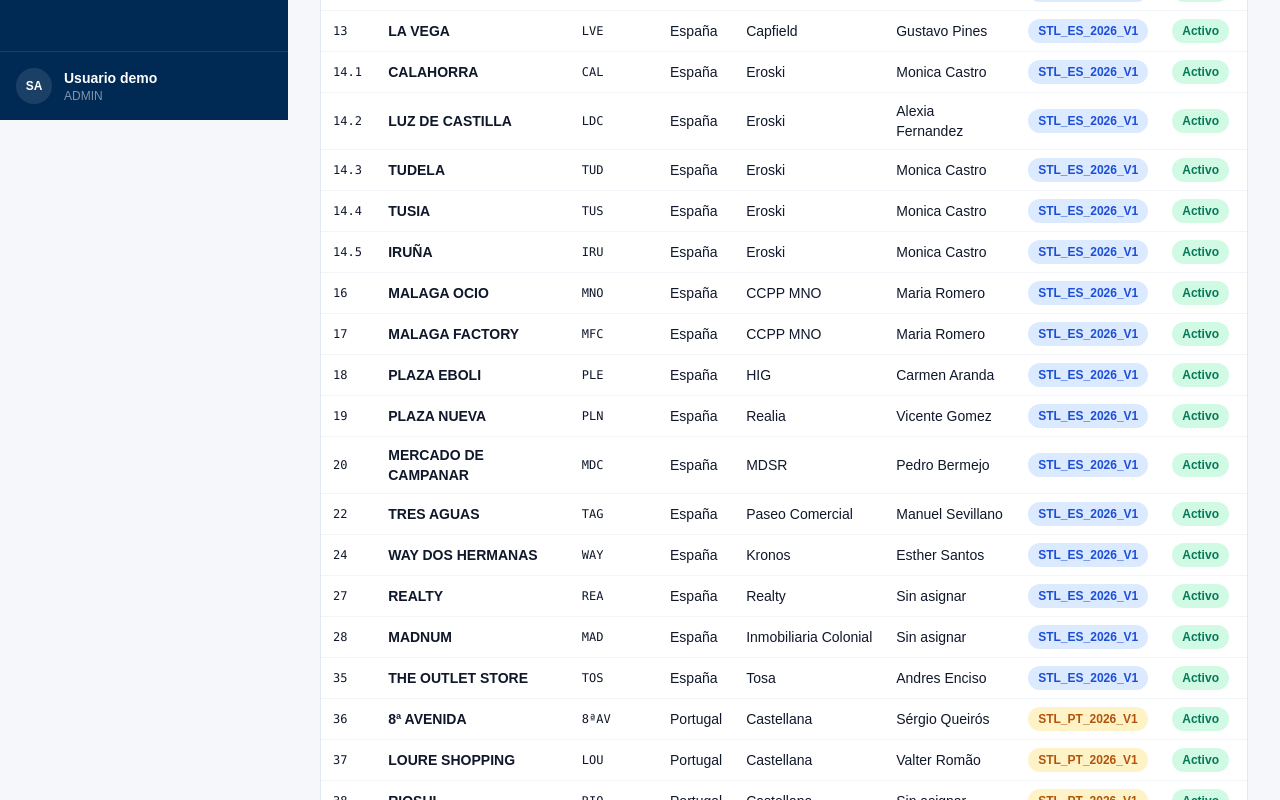
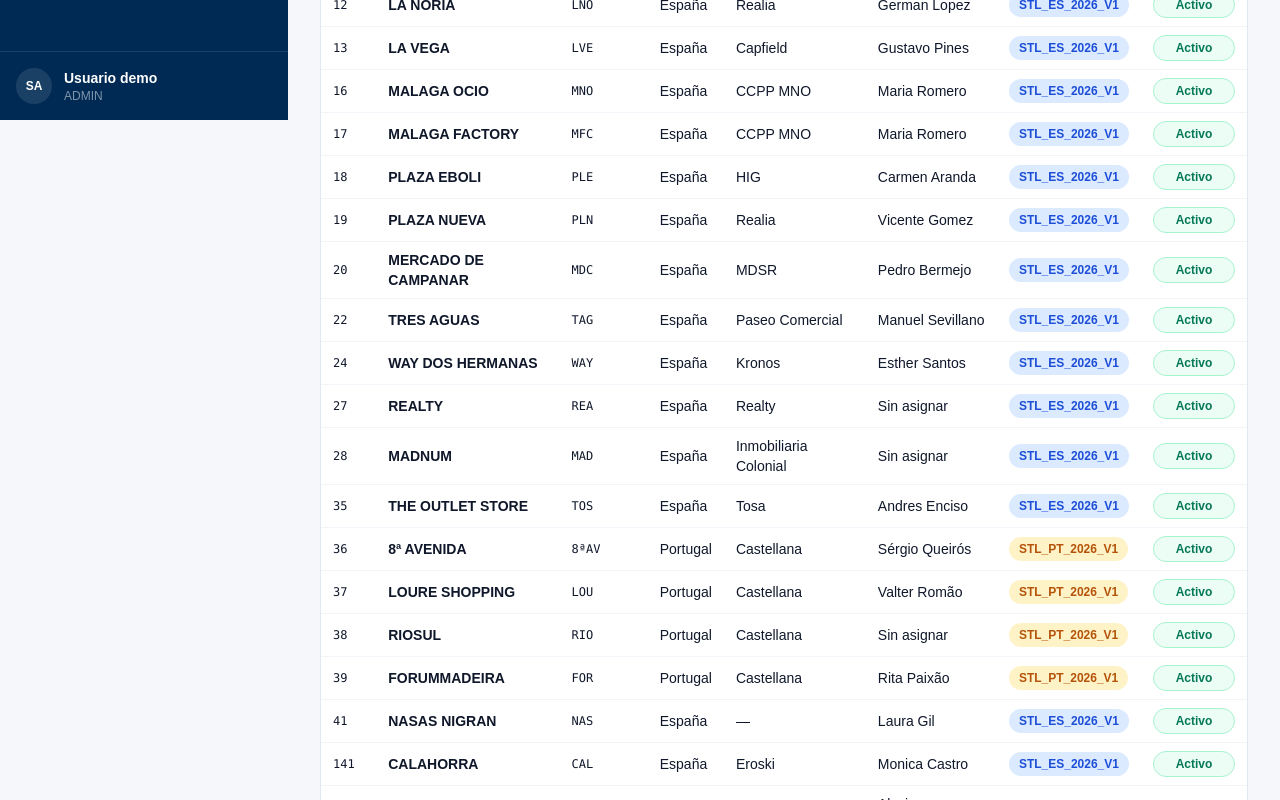
Before and after one commit to pocada00-art/stl-savills-2, a Next.js app: page /centers in a window 1280 px wide. Shown: the part 680-1480 px from the top of the page. Built offline with nearby package versions, Linux system fonts and the light colour scheme.

Commit message:
Update page.tsx
mod 2

```diff
--- a/app/centers/page.tsx
+++ b/app/centers/page.tsx
@@ -175,7 +175,14 @@
    * - elementos activos;
    * - revisiones históricas.
    */
-  const state: V1State = loadState();
+  const [state, setState] =
+    useState<V1State>(() => loadState());
+
+  useEffect(() => {
+    const refresh = () => setState(loadState());
+    window.addEventListener("stl-role-change", refresh);
+    return () => window.removeEventListener("stl-role-change", refresh);
+  }, []);
 
   const role = state.role;
   const userCountry = state.country;
@@ -234,16 +241,13 @@
         ...c,
 
         name:
-          overrides.name ??
-          c.name,
+          String(overrides.name ?? c.name ?? "").toUpperCase(),
 
         code:
-          overrides.code ??
-          c.code,
+          String(overrides.code ?? c.code ?? "").replace(/\D/g, "").padStart(2, "0"),
 
         shortCode:
-          overrides.shortCode ??
-          c.shortCode,
+          String(overrides.shortCode ?? c.shortCode ?? "").toUpperCase(),
 
         country:
           overrides.country ??
@@ -296,16 +300,13 @@
             centerId,
 
           name:
-            center.name ||
-            "",
+            String(center.name || "").toUpperCase(),
 
           code:
-            center.code ||
-            "",
+            String(center.code || "").replace(/\D/g, "").padStart(2, "0"),
 
           shortCode:
-            center.shortCode ||
-            "",
+            String(center.shortCode || "").toUpperCase(),
 
           country:
             center.country ||
@@ -430,7 +431,12 @@
   ) {
     setNewCenter((current) => ({
       ...current,
-      [field]: value,
+      [field]:
+        field === "name" || field === "shortCode"
+          ? String(value).toUpperCase()
+          : field === "code"
+            ? String(value).replace(/\D/g, "").slice(0, 6)
+            : value,
     }));
   }
 
@@ -498,6 +504,39 @@
   }
 
   /* =======================================================
+   * ACTIVAR / DESACTIVAR CENTRO
+   * ======================================================= */
+
+  function toggleCenterStatus(center: CenterListItem) {
+    if (role === "LECTURA") {
+      return;
+    }
+
+    const nextStatus =
+      center.status === "Activo"
+        ? "Inactivo"
+        : "Activo";
+
+    const currentOverride =
+      (state.centers?.[center.id] || {}) as CenterOverride;
+
+    const nextState: V1State = {
+      ...state,
+      centers: {
+        ...state.centers,
+        [center.id]: {
+          ...currentOverride,
+          id: center.id,
+          status: nextStatus,
+        },
+      },
+    };
+
+    setState(nextState);
+    saveState(nextState);
+  }
+
+  /* =======================================================
    * CREAR CENTRO
    * ======================================================= */
 
@@ -536,14 +575,16 @@
     const normalizedCode =
       newCenter.code
         .trim()
-        .toLowerCase();
+        .replace(/\D/g, "")
+        .replace(/^0+(?=\d)/, "");
 
     const existingCode =
       demo.centers.some(
         (center) =>
           String(center.code)
             .trim()
-            .toLowerCase() ===
+            .replace(/\D/g, "")
+            .replace(/^0+(?=\d)/, "") ===
           normalizedCode
       );
 
@@ -554,7 +595,8 @@
         (center) =>
           String(center.code || "")
             .trim()
-            .toLowerCase() ===
+            .replace(/\D/g, "")
+            .replace(/^0+(?=\d)/, "") ===
           normalizedCode
       );
 
@@ -636,13 +678,13 @@
         id,
 
         name:
-          newCenter.name.trim(),
+          newCenter.name.trim().toUpperCase(),
 
         code:
-          newCenter.code.trim(),
+          normalizedCode.padStart(2, "0"),
 
         shortCode:
-          newCenter.shortCode.trim(),
+          newCenter.shortCode.trim().toUpperCase(),
 
         address:
           newCenter.address.trim(),
@@ -1012,7 +1054,9 @@
 
               <tr
                 key={c.id}
-                className="cursor-pointer hover:bg-slate-50"
+                className={`cursor-pointer hover:bg-slate-50 ${
+                  c.status !== "Activo" ? "text-slate-400" : ""
+                }`}
                 onClick={() =>
                   (
                     window.location.href =
@@ -1024,7 +1068,7 @@
               >
 
                 <td className="font-mono text-xs">
-                  {c.code}
+                  {String(c.code || "").replace(/\D/g, "").padStart(2, "0")}
                 </td>
 
                 <td>
@@ -1081,19 +1125,26 @@
                 </td>
 
                 <td>
-
-                  <Badge
-                    tone={
-                      c.status ===
-                      "Activo"
-                        ? "success"
-                        : "neutral"
-                    }
+                  <button
+                    type="button"
+                    disabled={role === "LECTURA"}
+                    onClick={(e) => {
+                      e.stopPropagation();
+                      toggleCenterStatus(c);
+                    }}
+                    title={
+                      c.status === "Activo"
+                        ? "Desactivar centro"
+                        : "Activar centro"
+                    }
+                    className={`inline-flex min-w-[82px] items-center justify-center rounded-full border px-3 py-1 text-xs font-bold transition ${
+                      c.status === "Activo"
+                        ? "border-emerald-200 bg-emerald-50 text-emerald-700 hover:bg-emerald-100"
+                        : "border-slate-300 bg-slate-100 text-slate-500 hover:bg-slate-200"
+                    } disabled:cursor-not-allowed disabled:opacity-60`}
                   >
-                    {c.status ||
-                      "—"}
-                  </Badge>
-
+                    {c.status === "Activo" ? "Activo" : "Inactivo"}
+                  </button>
                 </td>
 
               </tr>
```
